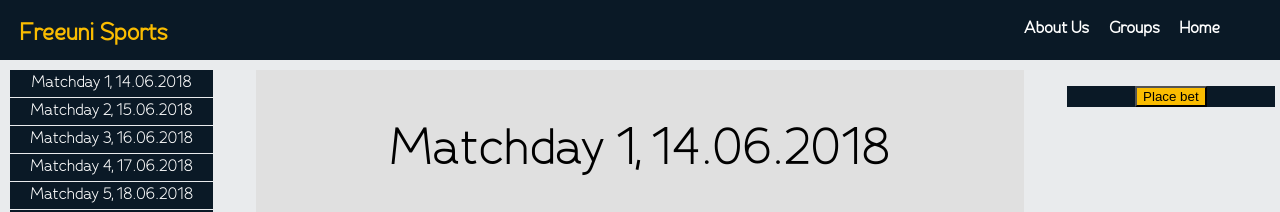
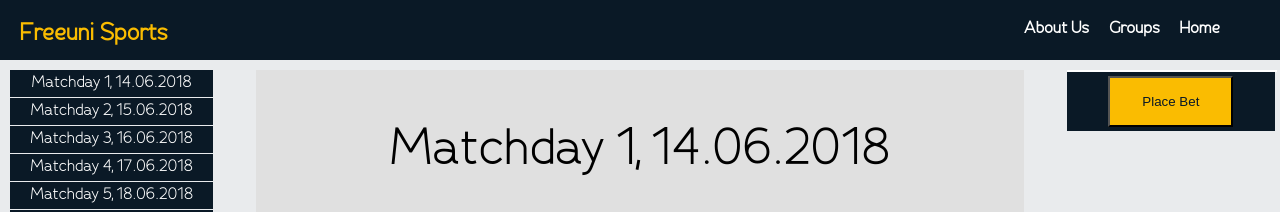
Before and after one commit to levanAmateur/Web_Final_Project, a website: page app/html/home.html in a window 1280 px wide. Shown: the top 212 px of the page. Drawn offline with Linux system fonts and the light colour scheme; files that its build step writes are made by us from their sources; files whose address does not match are found by name.

Commit message:
shevcvale bet bar

```diff
--- a/app/html/home.html
+++ b/app/html/home.html
@@ -56,7 +56,7 @@
 				<ul class="betul">
 					<li class="bet-pos"></li>
 				</ul>
-				<button id="place-bet", type="submit"> Place bet </button>
+				<input value="Place Bet" type="submit">
 			</form>
 		</div>
 	</div>
--- a/app/public/css/styles.css
+++ b/app/public/css/styles.css
@@ -253,8 +253,8 @@ input[type=text], input[type=password] {
 }
 
 input[type=submit] {
-    background-color: #3CBC8D;
-    color: white;
+    background-color: #fabc01;
+    color: #0a1926;
     padding: 16px 32px;
     margin: 4px 2px;
     cursor: pointer;
@@ -281,7 +281,6 @@ input[type=submit] {
 
 .bets {
     width: 25%;
-    float: left;
 }
 
 .bets form{
@@ -293,6 +292,8 @@ input[type=submit] {
 .bets ul {
     width: 100%;
     display: block;
+    margin: 0;
+    padding: 0;
 }
 
 .bets li {
@@ -302,8 +303,5 @@ input[type=submit] {
     display: block;
     border-color: black;
     color: white;
+    border: 1px solid white;
 }
-
-#place-bet {
-    background-color: #fabc01;
-}
```
